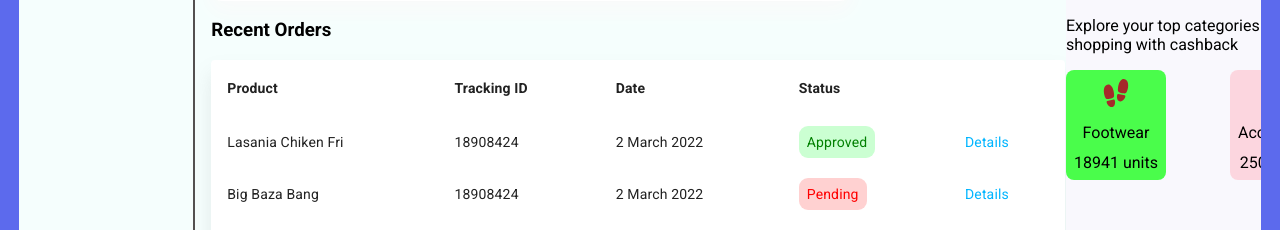
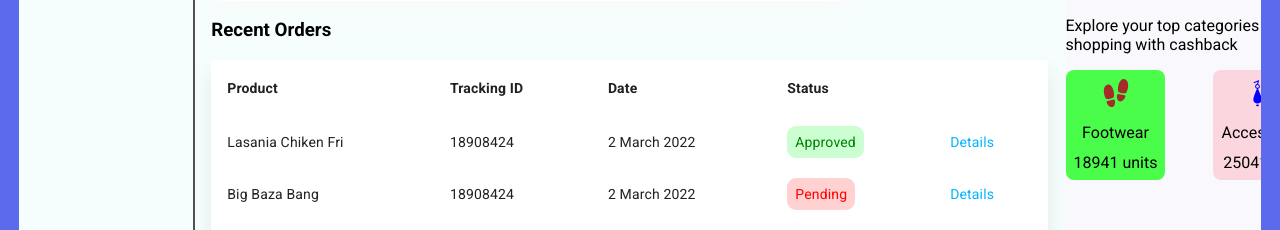
Before and after one commit to oofeyang22/Business-Dashboard, a React (Vite) app in the folder vite-project/: page / in a window 1280 px wide. Shown: the part 710-940 px from the top of the page. Built offline with nearby package versions, Linux system fonts and the light colour scheme.

Commit message:
vercel added

```diff
--- a/vite-project/src/components/Cards/Cards.css
+++ b/vite-project/src/components/Cards/Cards.css
@@ -28,7 +28,7 @@
     gap: 10px;
 }
 .parentContainer{
-    width: 50%;
+    width: 45%;
 
 
 }
--- a/vite-project/src/components/Categories/Categories.css
+++ b/vite-project/src/components/Categories/Categories.css
@@ -1,7 +1,7 @@
 
 .Row{
     display: flex;
-    gap: 4rem;
+    gap: 3rem;
 }
 
 .Col1, .Col2{
--- a/vite-project/src/components/Rightside/Rightside.css
+++ b/vite-project/src/components/Rightside/Rightside.css
@@ -4,14 +4,14 @@
     flex-direction: column;
     /* padding-top: 1rem; */
     width: 95%;
-    margin-left: 0.05rem;
+    margin-left: 0.02rem;
 
 
 }
 
 
 .left{
-    margin-left: 10rem;
+    margin-left: 9rem;
     font-size: 12px;
     color: rgb(53, 53, 206);
 }
--- a/vite-project/src/components/Table/Table.css
+++ b/vite-project/src/components/Table/Table.css
@@ -5,7 +5,9 @@
 .MuiTableRow-root.MuiTableRow-head > * {
   font-weight: bold !important;
 }
-
+.Table{
+  width: 98%;
+}
 .Table td,
 th {
   border: none !important;
```
Also changed, not shown: vite-project/vercel.json (added).
